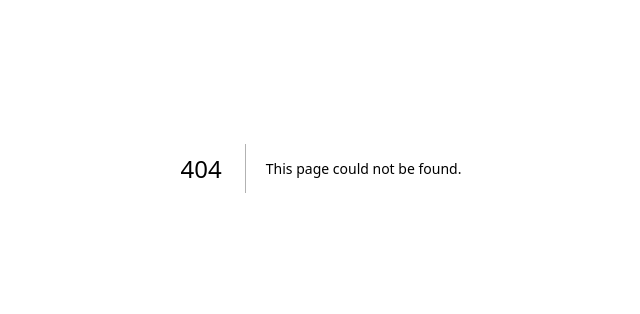
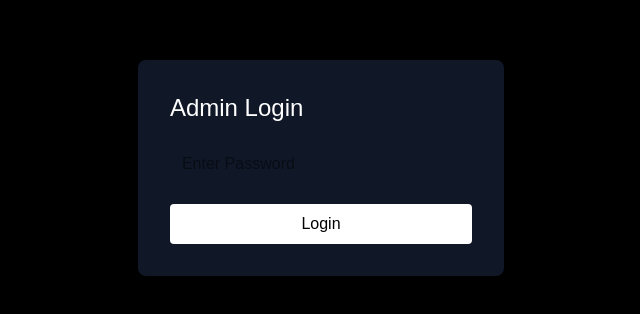
Before and after one commit to asak-coder/aken-frontend, a Next.js app: page /admin/login in a window 1280 px wide. Before the commit this address had no page. Shown: the part 232-546 px from the top of the page, without its empty margins (319-959 px from the left). Built offline with nearby package versions, Linux system fonts and the light colour scheme.

Commit message:
Added admin dashboard route

```diff
--- /dev/null
+++ b/middleware.ts
@@ -0,0 +1,18 @@
+import { NextResponse } from "next/server";
+import type { NextRequest } from "next/server";
+
+export function middleware(request: NextRequest) {
+  const adminCookie = request.cookies.get("admin_auth");
+
+  if (request.nextUrl.pathname.startsWith("/admin")) {
+    if (!adminCookie && !request.nextUrl.pathname.startsWith("/admin/login")) {
+      return NextResponse.redirect(new URL("/admin/login", request.url));
+    }
+  }
+
+  return NextResponse.next();
+}
+
+export const config = {
+  matcher: ["/admin/:path*"],
+};
--- /dev/null
+++ b/src/app/admin/login/page.tsx
@@ -0,0 +1,45 @@
+"use client";
+
+import { useState } from "react";
+import { useRouter } from "next/navigation";
+
+export default function AdminLogin() {
+  const [password, setPassword] = useState("");
+  const router = useRouter();
+
+  async function handleLogin(e: any) {
+    e.preventDefault();
+
+    const res = await fetch("/api/admin-login", {
+      method: "POST",
+      headers: {
+        "Content-Type": "application/json",
+      },
+      body: JSON.stringify({ password }),
+    });
+
+    if (res.ok) {
+      router.push("/admin");
+    } else {
+      alert("Invalid password");
+    }
+  }
+
+  return (
+    <div className="min-h-screen bg-black flex items-center justify-center text-white">
+      <form onSubmit={handleLogin} className="bg-gray-900 p-8 rounded-lg">
+        <h1 className="text-2xl mb-4">Admin Login</h1>
+        <input
+          type="password"
+          placeholder="Enter Password"
+          className="p-3 text-black rounded w-full mb-4"
+          value={password}
+          onChange={(e) => setPassword(e.target.value)}
+        />
+        <button className="bg-white text-black px-4 py-2 rounded w-full">
+          Login
+        </button>
+      </form>
+    </div>
+  );
+}
--- /dev/null
+++ b/src/app/api/admin-login/route.ts
@@ -0,0 +1,19 @@
+import { NextResponse } from "next/server";
+import { cookies } from "next/headers";
+
+export async function POST(req: Request) {
+  const { password } = await req.json();
+
+  if (password === process.env.ADMIN_PASSWORD) {
+   cookies().set("admin_auth", "true", {
+  httpOnly: true,
+  secure: process.env.NODE_ENV === "production",
+  path: "/",
+});
+
+
+    return NextResponse.json({ success: true });
+  }
+
+  return NextResponse.json({ error: "Invalid password" }, { status: 401 });
+}
```
